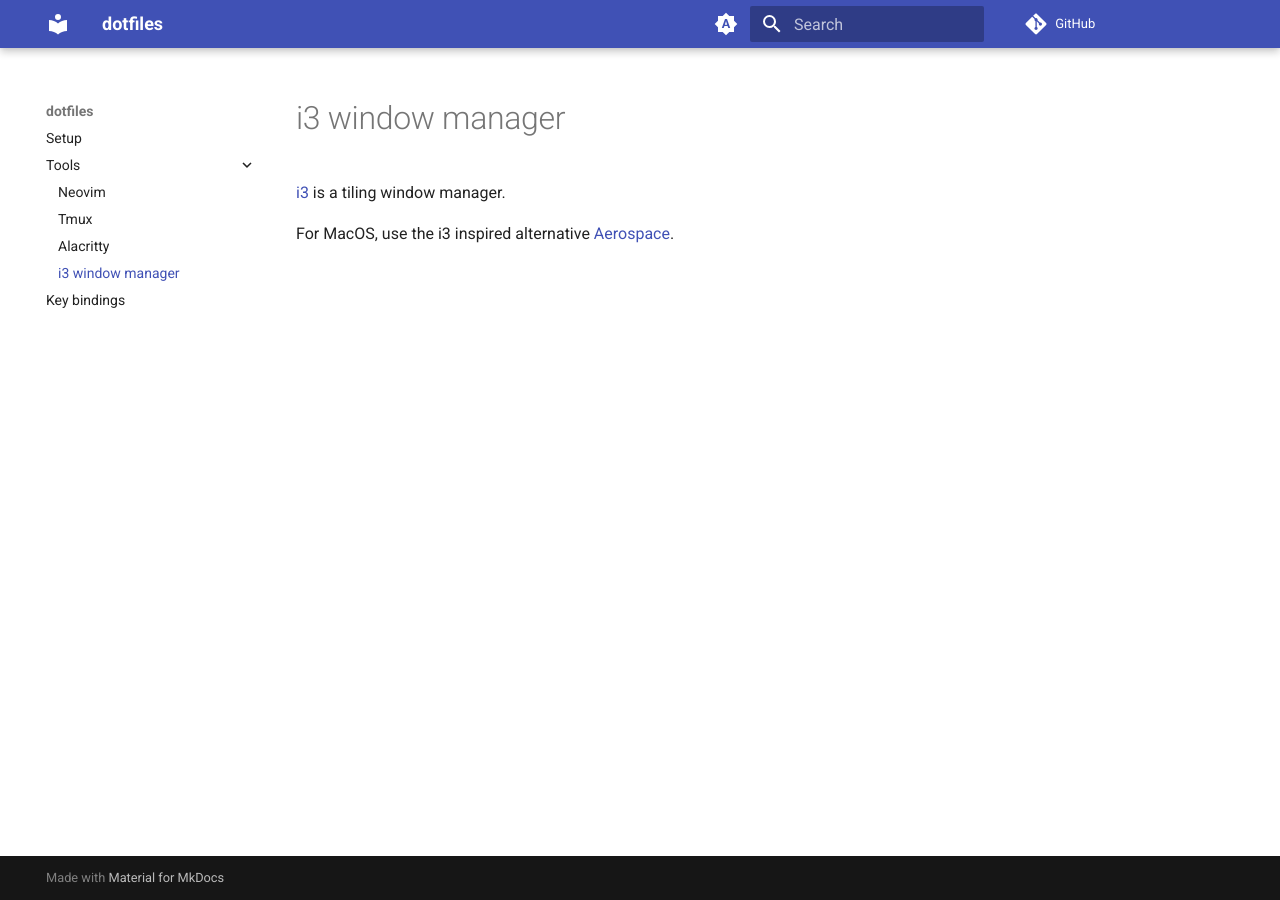
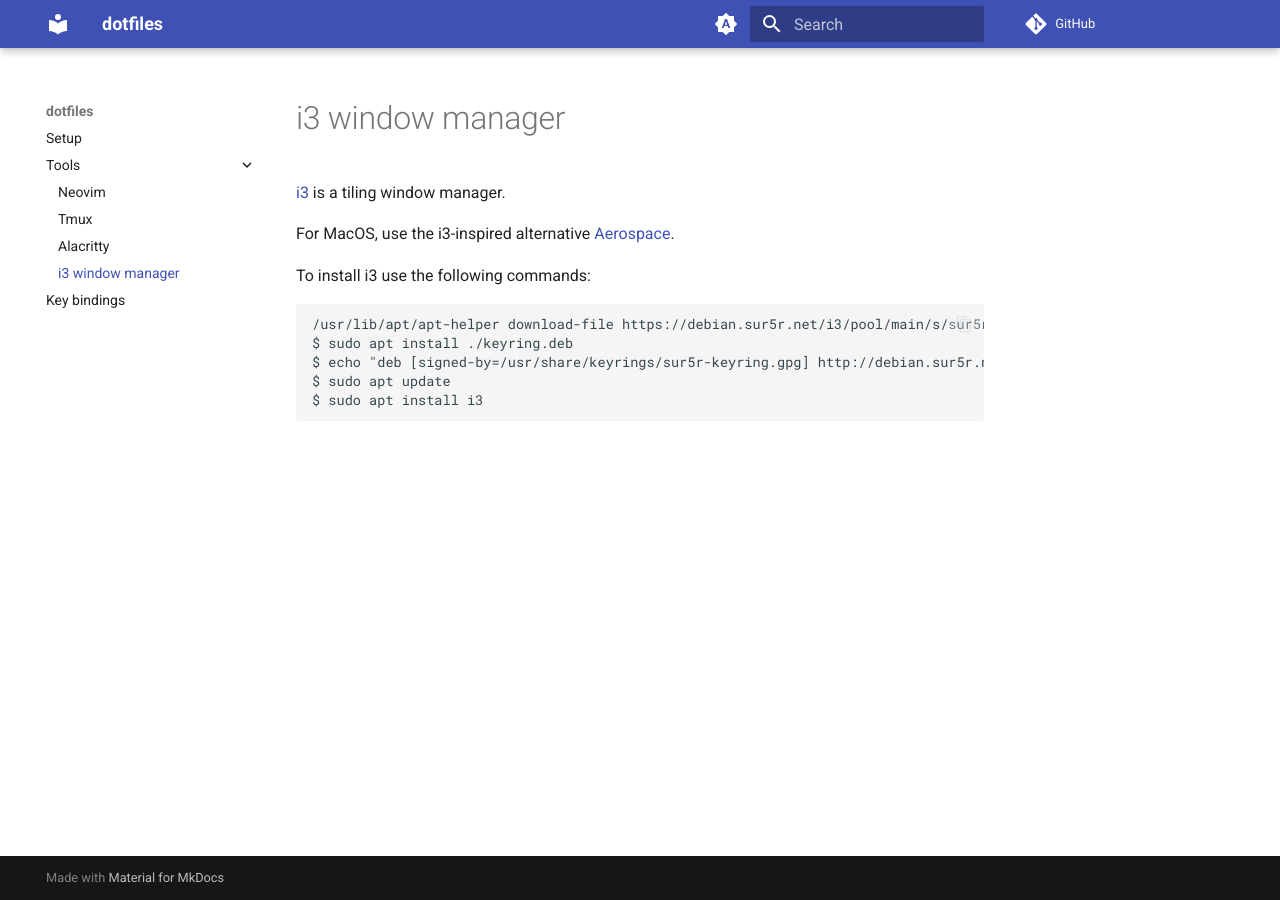
Before and after one commit to HieuDao-code/dotfiles, an MkDocs documentation site: the page built from docs/i3.md, in a window 1280 px wide. Built offline with MkDocs 1.6.1 and Material for MkDocs 9.7.7, drawn with Linux system fonts in a browser that asks for light colours; comment, search, counter and statistics services are not loaded.

Commit message:
Update i3.md

````diff
--- a/docs/i3.md
+++ b/docs/i3.md
@@ -2,4 +2,14 @@
 
 [i3](https://github.com/i3/i3) is a tiling window manager.
 
-For MacOS, use the i3 inspired alternative [Aerospace](https://github.com/nikitabobko/AeroSpace).
+For MacOS, use the i3-inspired alternative [Aerospace](https://github.com/nikitabobko/AeroSpace).
+
+To install i3 use the following commands:
+
+```sh
+/usr/lib/apt/apt-helper download-file https://debian.sur5r.net/i3/pool/main/s/sur5r-keyring/sur5r-keyring_2025.03.09_all.deb keyring.deb SHA256:2c2601e6053d5c68c2c60bcd088fa9797acec5f285151d46de9c830aaba6173c
+$ sudo apt install ./keyring.deb
+$ echo "deb [signed-by=/usr/share/keyrings/sur5r-keyring.gpg] http://debian.sur5r.net/i3/ $(grep '^VERSION_CODENAME=' /etc/os-release | cut -f2 -d=) universe" | sudo tee /etc/apt/sources.list.d/sur5r-i3.list
+$ sudo apt update
+$ sudo apt install i3
+```
````
